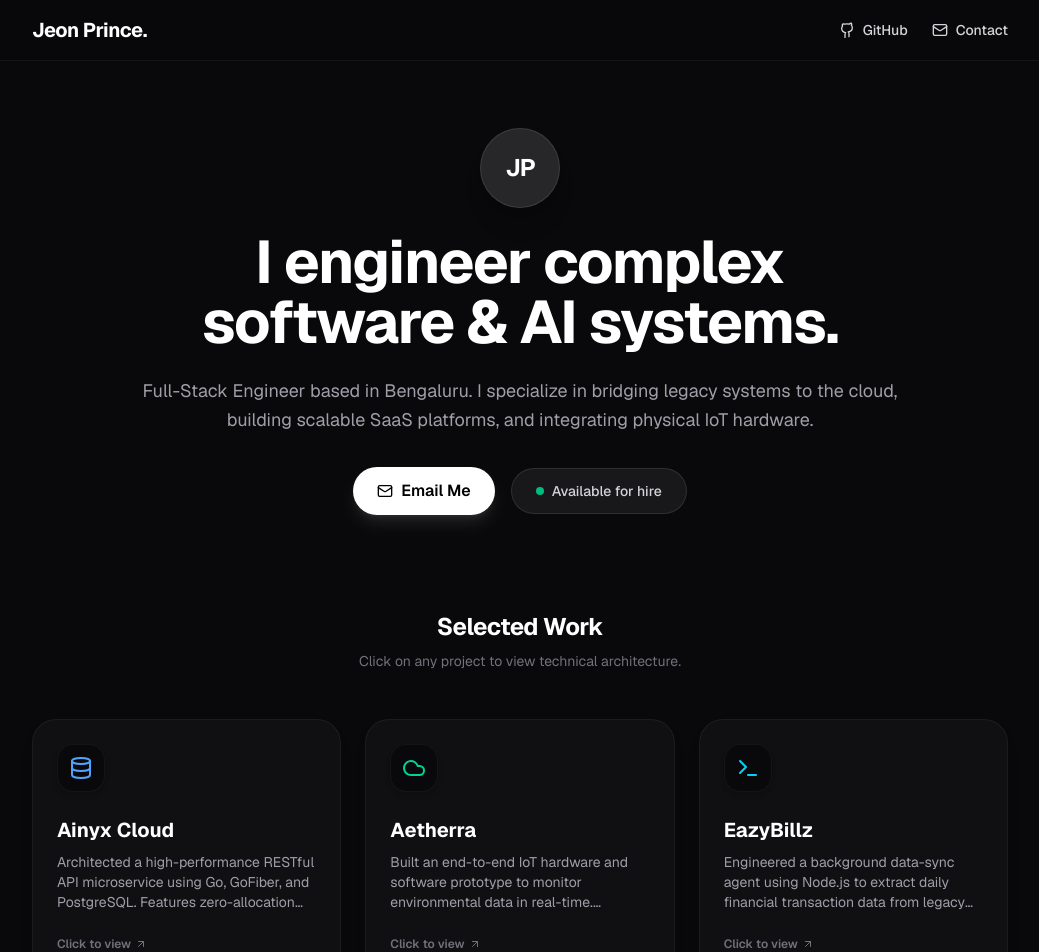
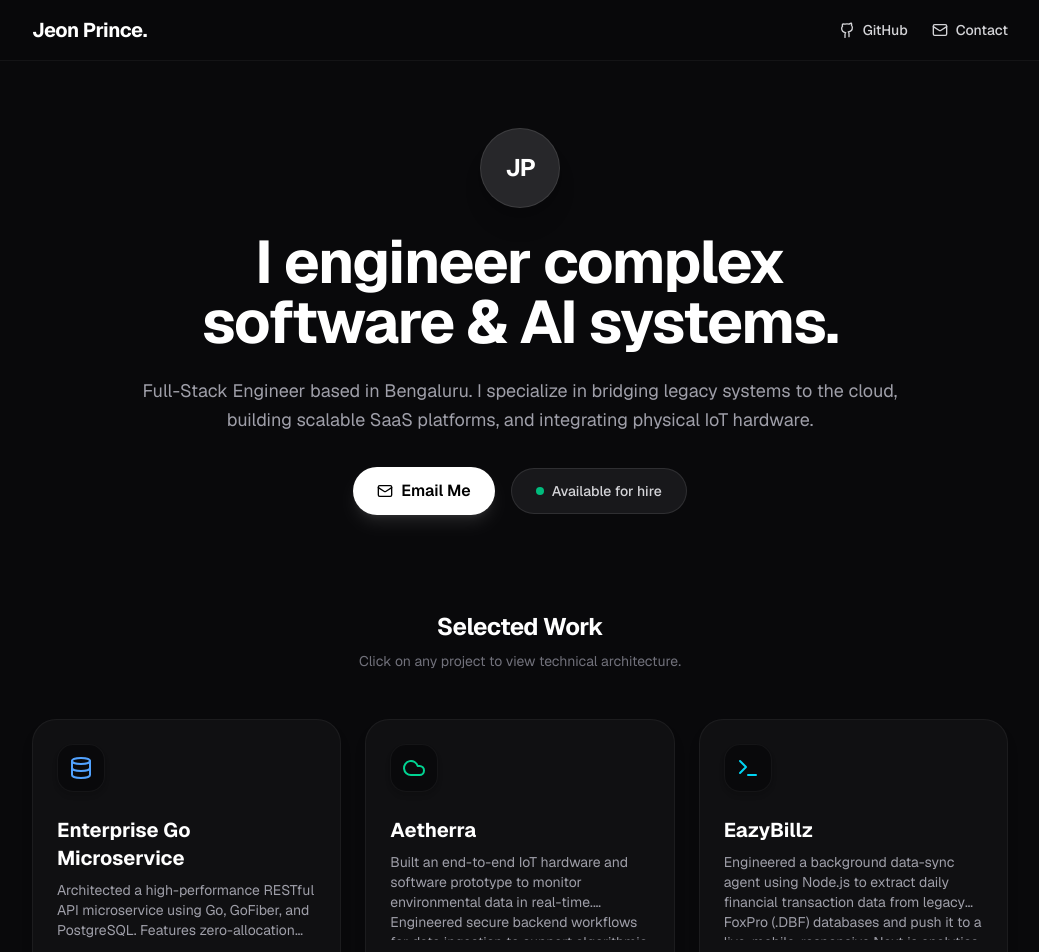
Before and after one commit to jeonc-dot/jeon-portfolio, a Next.js app: page / in a window 1280 px wide. Shown: the top 952 px of the page, without its empty margins (120-1159 px from the left). Built offline with nearby package versions, Linux system fonts and the light colour scheme.

Commit message:
fix: rename project for universal applications

```diff
--- a/src/app/page.tsx
+++ b/src/app/page.tsx
@@ -13,7 +13,7 @@ export default function Portfolio() {
 
   const projects = [
     {
-      title: "Ainyx Cloud",
+      title: "Enterprise Go Microservice",
       role: "Backend Engineer",
       desc: "Architected a high-performance RESTful API microservice using Go, GoFiber, and PostgreSQL. Features zero-allocation routing, SQLC for memory-safe queries, and custom Uber Zap logging middlewares. Fully containerized with Docker.",
       tags: ["Go", "PostgreSQL", "Docker"],
```
